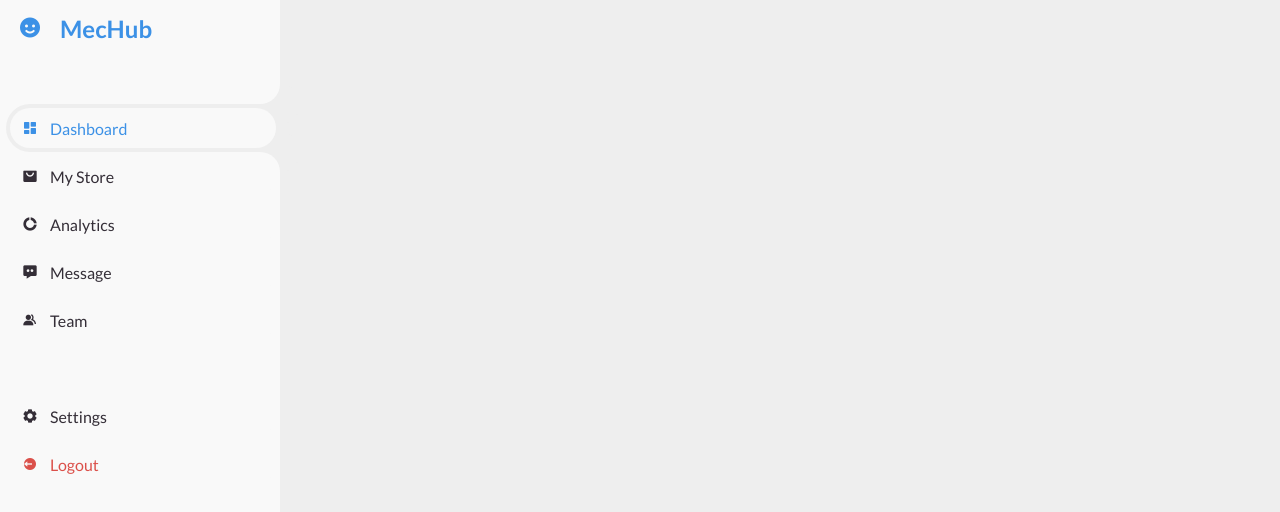
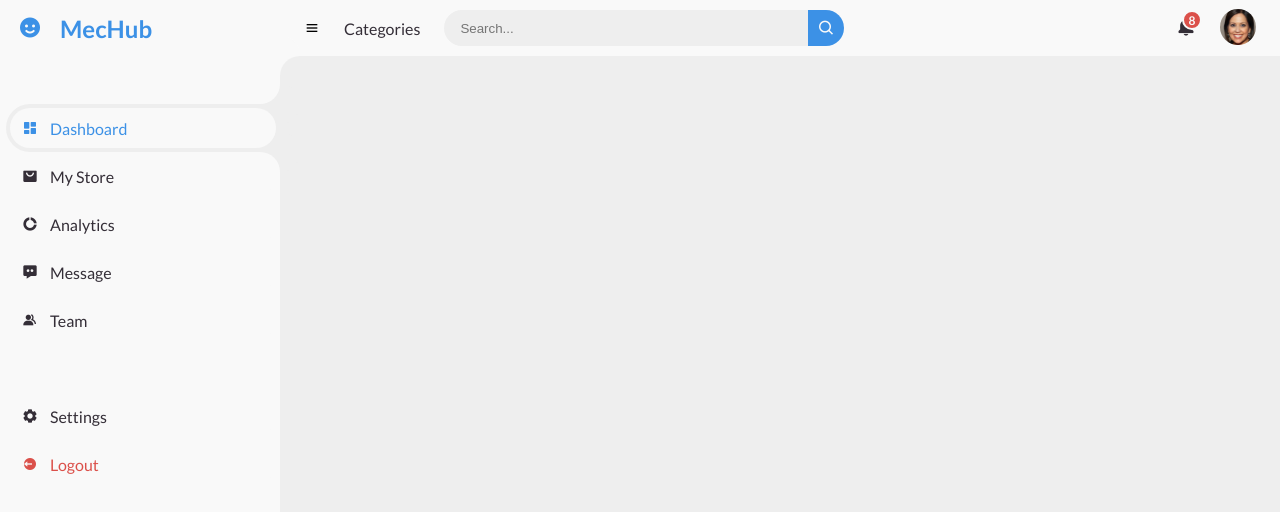
Before and after one commit to osmaclean/dashboardProject, a plain HTML site: page index.html in a window 1280 px wide. Drawn offline with nearby package versions, Linux system fonts and the light colour scheme.

Commit message:
NavBar estilizada com sucesso

```diff
--- a/assets/src/style/style.css
+++ b/assets/src/style/style.css
@@ -35,7 +35,7 @@ body {
    background: var(--grey);
 }
 
-/*Side bar*/
+/* SIDE BAR */
 section#sidebar {
     background: var(--light);
     position: fixed;
@@ -74,11 +74,13 @@ section#sidebar ul.side-menu li {
     margin-left: 6px;
     border-radius: 48px 0 0 48px;
     padding: 4px;
+    transition: 300ms;
 }
 
 section#sidebar ul.side-menu li.active {
     background: var(--grey);
     position: relative;
+    transition: 300ms;
 }
 
 section#sidebar ul.side-menu li.active a {
@@ -120,6 +122,7 @@ section#sidebar ul.side-menu li a {
     border-radius: 48px;
     font-size: 16px;
     color: var(--dark);
+    transition: 500ms ease;
 }
 
 section#sidebar ul.side-menu li a.logout {
@@ -128,6 +131,7 @@ section#sidebar ul.side-menu li a.logout {
 
 section#sidebar ul.side-menu.top li a:hover {
     color: var(--blue);
+    transition: 500ms ease;
 }
 
 section#sidebar ul.side-menu li a i.bx {
@@ -135,3 +139,123 @@ section#sidebar ul.side-menu li a i.bx {
     display: flex;
     justify-content: center;
 }
+
+
+
+/* CONTENT */
+
+section#content {
+    position: relative;
+    width: calc(100% - 280px);
+    left: 280px;
+
+
+}
+
+/* NAVBAR */
+section#content nav {
+    height: 56px;
+    background: var(--light);
+    padding: 0 24px;
+    display: flex;
+    align-items: center;
+    grid-gap: 24px;
+    font-family: var(--lato);
+    position: relative;
+}
+
+section#content nav::before {
+    content: '';
+    position: absolute;
+    width: 40px;
+    height: 40px;
+    bottom: -40px;
+    left: 0;
+    border-radius: 50%;
+    box-shadow: -20px -20px 0 var(--light);
+}
+
+section#content nav a {
+    color: var(--dark);
+}
+
+section#content nav i.bx.bx-menu {
+    cursor: pointer;
+}
+
+section#content nav a.nav-list {
+    font-size: 1rem;
+    transition: .3s ease;
+}
+
+section#content nav a.nav-list:hover {
+    color: var(--blue);
+}
+
+section#content nav form {
+    max-width: 400px;
+    width: 100%;
+    margin-right: auto;
+}
+
+section#content nav form div.form-input {
+    display: flex;
+    align-items: center;
+    height: 36px;
+}
+
+section#content nav form div.form-input input {
+    flex-grow: 1;
+    padding: 0 16px;
+    height: 100%;
+    border: none;
+    background: var(--grey);
+    border-radius: 36px 0 0 36px;
+    outline: none;
+}
+
+section#content nav form div.form-input button{
+    width: 36px;
+    height: 100%;
+    display: flex;
+    justify-content: center;
+    align-items: center;
+    background: var(--blue);
+    color: var(--light);
+    font-size: 18px;
+    border: none;
+    outline: none;
+    border-radius: 0 36px 36px 0;
+    cursor: pointer;
+}
+
+section#content nav a.notification {
+    font-size: 20px;
+    position: relative;
+
+}
+
+section#content nav a.notification span.num {
+    position: absolute;
+    top: -6px;
+    right: -6px;
+    width: 20px;
+    height: 20px;
+    border-radius: 50%;
+    border: 2px solid var(--light);
+    background: var(--red);
+    color: var(--light);
+    font-weight: 700;
+    font-size: 12px;
+    display: flex;
+    justify-content: center;
+    align-items: center;
+
+}
+
+section#content nav a.profile img{
+    width: 36px;
+    height: 36px;
+    object-fit: cover;
+    border-radius: 50%;
+}
--- a/index.html
+++ b/index.html
@@ -13,6 +13,7 @@
 
 <body>
 
+    <!-- SIDE BAR-->
     <section id="sidebar">
         <a href="" class="brand">
             <i class='bx bxs-smile'></i>
@@ -66,7 +67,29 @@
         </ul>
     </section>
 
-
+    <!--CONTENT-->
+    <section id="content">
+        <!--NAVBAR-->
+        <nav>
+            <i class='bx bx-menu'></i>
+            <a href="#" class="nav-list">Categories</a>
+            <form action="#">
+                <div class="form-input">
+                    <input type="search" placeholder="Search...">
+                    <button type="submit" class="search-btn">
+                        <i class='bx bx-search'></i>
+                    </button>
+                </div>
+            </form>
+            <a href="#" class="notification">
+                <i class='bx bxs-bell'></i>
+                <span class="num">8</span>
+            </a>
+            <a href="#" class="profile">
+                <img src="assets/src/img/peopleOne.png">
+            </a>
+        </nav>
+    </section>
 </body>
 
 </html>
```
Also changed, not shown: assets/src/img/peopleOne.png (added).
